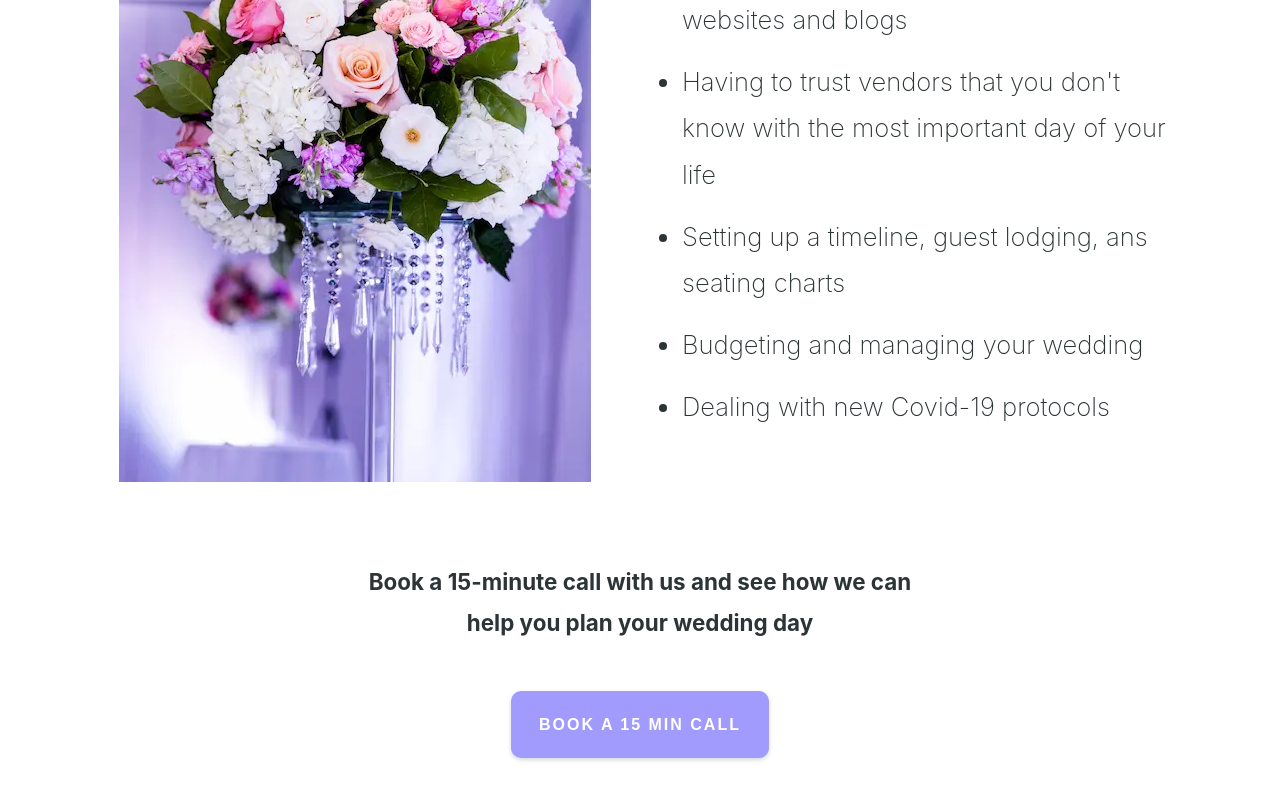
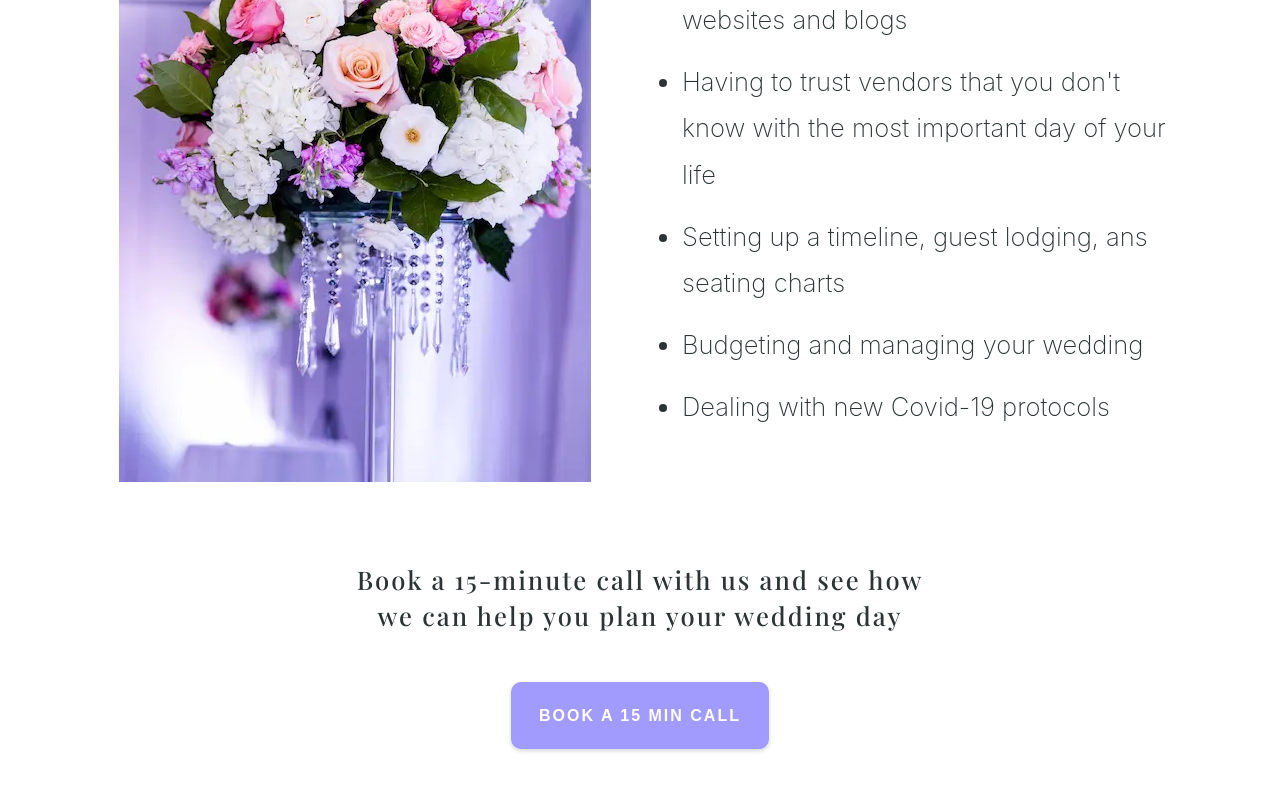
Before and after one commit to kgb4000/monica, a Next.js app: page /bowie in a window 1280 px wide. Shown: the part 1788-2588 px from the top of the page. Built offline with nearby package versions, Linux system fonts and the light colour scheme.

Commit message:
Changed index hero image size

```diff
--- a/components/PainSection.js
+++ b/components/PainSection.js
@@ -40,12 +40,10 @@ export default function PainSection({
           </div>
         </Painpoint>
       </Service>
-      <p className="intro center-text">
-        <b>
-          Book a 15-minute call with us and see how we can help you plan your
-          wedding day
-        </b>
-      </p>
+      <h3 className="center-text">
+        Book a 15-minute call with us and see how we can help you plan your
+        wedding day
+      </h3>
       <div className="center">
         <a href={calendly}>
           <Button>Book a 15 min call</Button>
--- a/pages/bowie.js
+++ b/pages/bowie.js
@@ -67,6 +67,9 @@ export default function Rockville() {
         <PainSection
           title="Planning A Wedding Can Start to Stress You Out"
           src="/images/wedding-floral-design-472.webp"
+          alt="Planning A Wedding Can Start to Stress You Out"
+          width="472"
+          height="708"
           pain1="Not knowing what you want and where to start planning"
           pain2="Information overload from big wedding websites and blogs"
           pain3="Having to trust vendors that you don't know with the most
--- a/pages/mitchellville.js
+++ b/pages/mitchellville.js
@@ -68,6 +68,7 @@ export default function Potomac() {
         <PainSection
           title="Planning A Wedding Can Start to Stress You Out"
           src="/images/wedding-floral-design-472.webp"
+          alt="Planning A Wedding Can Start to Stress You Out"
           pain1="Time finding reliable wedding vendors"
           pain2="Time searching for the right wedding venue"
           pain3="Time reading and reviewing vendor contracts"
--- a/pages/rockville.js
+++ b/pages/rockville.js
@@ -68,6 +68,7 @@ export default function Rockville() {
         <PainSection
           title="Planning A Wedding Can Start to Stress You Out"
           src="/images/rockville-wedding-planner-bride-smiling.webp"
+          alt="Planning A Wedding Can Start to Stress You Out"
           width="472"
           height="708"
           pain1="Not knowing what you want and where to start planning"
```
Also changed, not shown: pages/annapolis.js (+8 -12 lines), public/images/bride-groom-night-photo.jpg (added), 1 other file (tests, documents, lock files or other folders).
